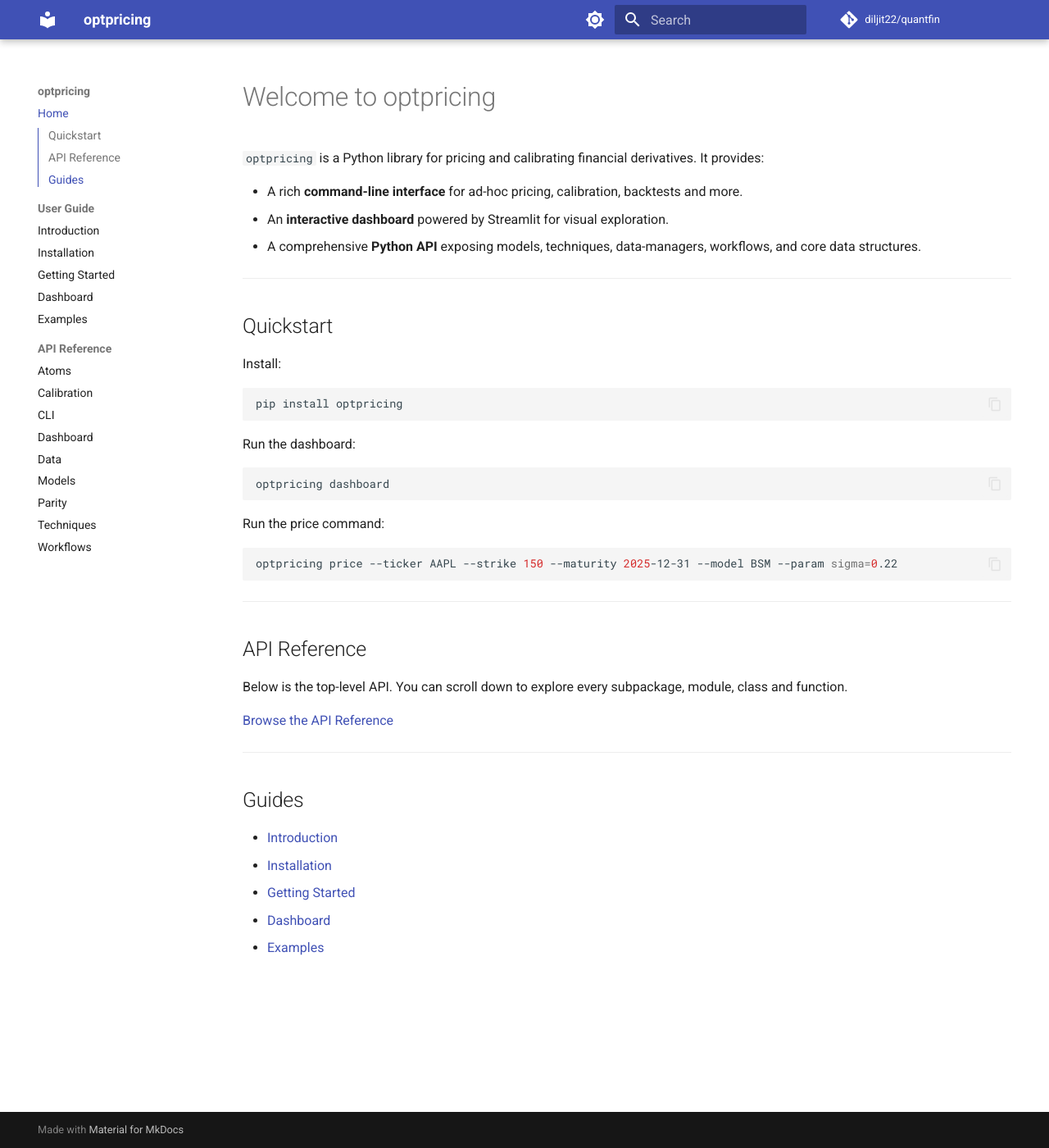
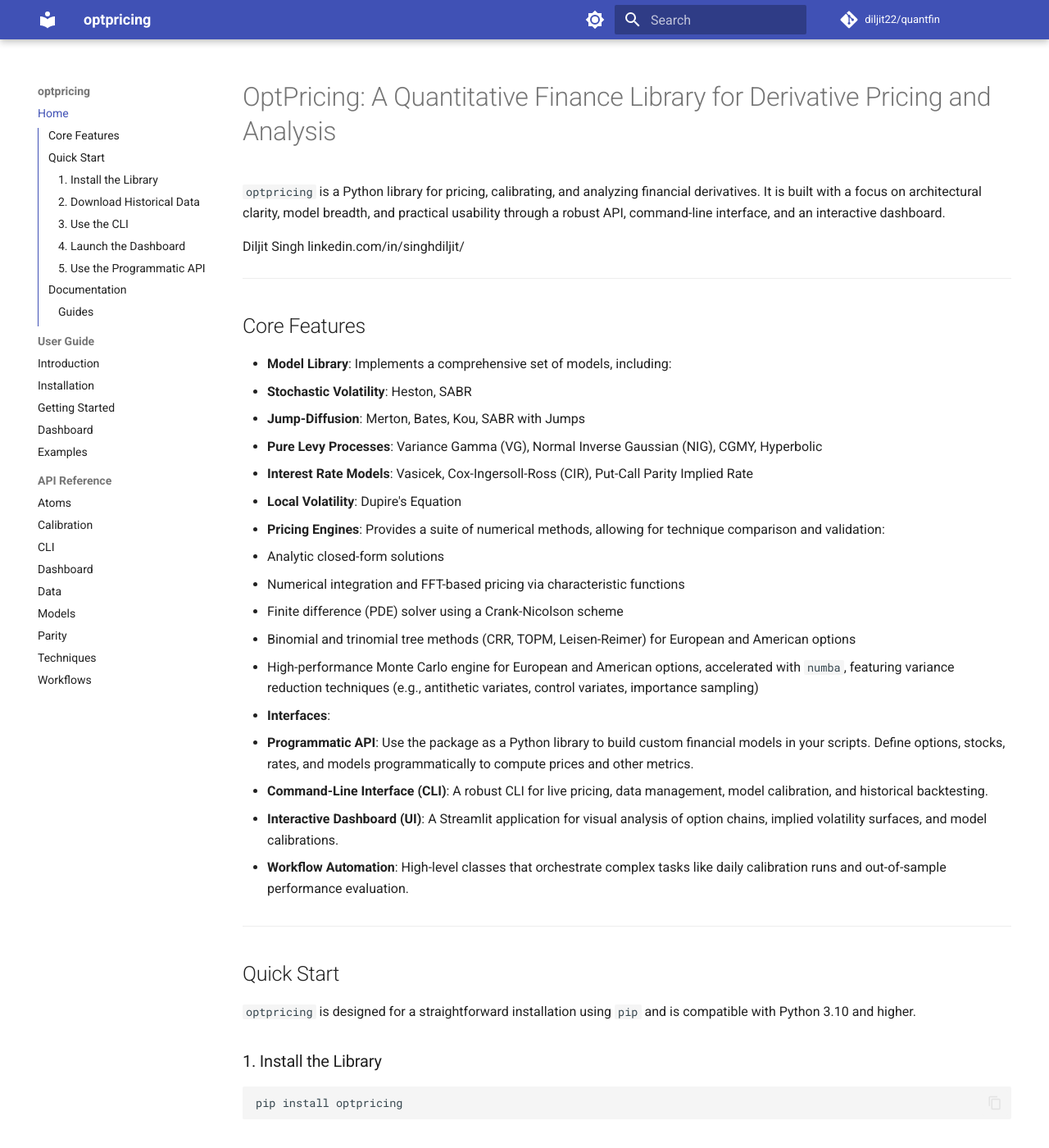
Before and after one commit to Diljit22/optpricing, an MkDocs documentation site: the page built from docs/index.md, in a window 1280 px wide and 1400 px high. Shown: the whole window at 82% size. Built offline with MkDocs 1.6.1 and Material for MkDocs 9.7.7, drawn with Linux system fonts in a browser that asks for light colours; comment, search, counter and statistics services are not loaded; some of the changed text lies outside the part shown.

Commit message:
docs refactor

````diff
--- a/docs/index.md
+++ b/docs/index.md
@@ -1,48 +1,152 @@
-# Welcome to optpricing
+# OptPricing: A Quantitative Finance Library for Derivative Pricing and Analysis
 
-`optpricing` is a Python library for pricing and calibrating financial derivatives.
-It provides:
+`optpricing` is a Python library for pricing, calibrating, and analyzing financial derivatives. It is built with a focus on architectural clarity, model breadth, and practical usability through a robust API, command-line interface, and an interactive dashboard.
 
-- A rich **command-line interface** for ad-hoc pricing, calibration, backtests and more.
-- An **interactive dashboard** powered by Streamlit for visual exploration.
-- A comprehensive **Python API** exposing models, techniques, data-managers, workflows, and core data structures.
+Diljit Singh
+linkedin.com/in/singhdiljit/
 
 ---
 
-## Quickstart
+## Core Features
 
-Install:
+* **Model Library**: Implements a comprehensive set of models, including:
+  * **Stochastic Volatility**: Heston, SABR
+  * **Jump-Diffusion**: Merton, Bates, Kou, SABR with Jumps
+  * **Pure Levy Processes**: Variance Gamma (VG), Normal Inverse Gaussian (NIG), CGMY, Hyperbolic
+  * **Interest Rate Models**: Vasicek, Cox-Ingersoll-Ross (CIR), Put-Call Parity Implied Rate
+  * **Local Volatility**: Dupire's Equation
+
+* **Pricing Engines**: Provides a suite of numerical methods, allowing for technique comparison and validation:
+  * Analytic closed-form solutions
+  * Numerical integration and FFT-based pricing via characteristic functions
+  * Finite difference (PDE) solver using a Crank-Nicolson scheme
+  * Binomial and trinomial tree methods (CRR, TOPM, Leisen-Reimer) for European and American options
+  * High-performance Monte Carlo engine for European and American options, accelerated with `numba`, featuring variance reduction techniques (e.g., antithetic variates, control variates, importance sampling)
+
+* **Interfaces**:
+  * **Programmatic API**: Use the package as a Python library to build custom financial models in your scripts. Define options, stocks, rates, and models programmatically to compute prices and other metrics.
+  * **Command-Line Interface (CLI)**: A robust CLI for live pricing, data management, model calibration, and historical backtesting.
+  * **Interactive Dashboard (UI)**: A Streamlit application for visual analysis of option chains, implied volatility surfaces, and model calibrations.
+
+* **Workflow Automation**: High-level classes that orchestrate complex tasks like daily calibration runs and out-of-sample performance evaluation.
+
+---
+
+## Quick Start
+
+`optpricing` is designed for a straightforward installation using `pip` and is compatible with Python 3.10 and higher.
+
+### 1. Install the Library
 
 ```bash
 pip install optpricing
 ```
 
-Run the dashboard:
+### 2. Download Historical Data
+
+Some models require historical data (e.g., for calibration). Download data for a ticker like SPY:
+
+```bash
+optpricing data download --ticker SPY
+```
+
+For more details, see the [Getting Started Guide]((guide/getting_started.md)).
+
+### 3. Use the CLI
+
+Price an option directly from the terminal. The command below fetches the live option chain for AAPL, retrieves the current dividend rate, calculates the implied risk-free rate from at-the-money contracts, and prices the contract with Heston’s model using its default pricing technique (FFT):
+
+```bash
+optpricing price --ticker AAPL --strike 630 --maturity 2025-12-19 --model Heston --param "rho=-0.7" --param "vol_of_vol=0.5"
+```
+
+To price the same contract as an American Option use:
+
+```bash
+optpricing price -t AAPL -k 210 -T 2025-12-19 --style american --model Heston --param "rho=-0.7" --param "vol_of_vol=0.5"
+```
+
+For more details, see the [CLI Guide]((guide/CLI.md)).
+
+### 4. Launch the Dashboard
+
+Visualize option chains and model outputs, interact with a pricing calculator featuring 15 models and 10 techniques.
 
 ```bash
 optpricing dashboard
 ```
 
-Run the price command:
+For more details, see the [Dashboard Guide]((guide/dashboard.md)).
 
-```bash
-optpricing price --ticker AAPL --strike 150 --maturity 2025-12-31 --model BSM --param sigma=0.22
+### 5. Use the Programmatic API
+
+The most powerful way to use the package is via the API, which provides customization of nearly every aspect of pricing:
+
+```python
+from optpricing import Option, OptionType, Rate, Stock, ZeroCouponBond
+from optpricing.models import BSMModel, CIRModel, VasicekModel
+from optpricing.techniques import ClosedFormTechnique
+
+# Define an option, underlying and rate
+option = Option(strike=105, maturity=1.0, option_type=OptionType.CALL)
+stock = Stock(spot=100, dividend=0.01)
+rate = Rate(rate=0.05)
+
+# Choose a model and technique
+bsm_model = BSMModel(params={"sigma": 0.20})
+cf_technique = ClosedFormTechnique()
+
+result = cf_technique.price(option, stock, bsm_model, rate)
+print(f"The option price is: {result.price:.4f}")
+
+
+delta = cf_technique.delta(option, stock, bsm_model, rate)
+gamma = cf_technique.gamma(option, stock, bsm_model, rate)
+vega = cf_technique.vega(option, stock, bsm_model, rate)
+
+print(f"Delta: {delta:.4f}")
+print(f"Gamma: {gamma:.4f}")
+print(f"Vega:  {vega:.4f}")
+
+target_price = 7.50
+iv = cf_technique.implied_volatility(
+    option, stock, bsm_model, rate, target_price=target_price
+)
+print(f"Implied volatility for price ${target_price:.2f}: {iv:.4%}")
+
+
+# Zero Coupon Bond
+bond = ZeroCouponBond(maturity=1.0)
+r0_stock = Stock(spot=0.05)  # initial short rate
+dummy_rate = Rate(rate=0.0)  # ignored by rate models
+
+vasicek = VasicekModel(params={"kappa": 0.86, "theta": 0.09, "sigma": 0.02})
+cir = CIRModel(params={"kappa": 0.86, "theta": 0.09, "sigma": 0.02})
+
+p_vasi = cf_technique.price(bond, r0_stock, vasicek, dummy_rate).price
+p_cir = cf_technique.price(bond, r0_stock, cir, dummy_rate).price
+
+print(f"Vasicek ZCB Price: {p_vasi:.4f}")
+print(f"CIR ZCB Price:     {p_cir:.4f}")
 ```
+
+For more details, see the [API Guide]((guide/API.md)).
 
 ---
 
-## API Reference
+## Documentation
 
-Below is the top-level API. You can scroll down to explore every subpackage, module, class and function.
+The full documentation includes installation instructions, user guides, examples, and a complete API reference.
 
-[Browse the API Reference](reference/index.md)
+* **[View the Official Documentation](https://diljit22.github.io/quantfin/)**
 
----
+### Guides
 
-## Guides
-
-- [Introduction](guide/introduction.md)
-- [Installation](guide/installation.md)
-- [Getting Started](guide/getting_started.md)
-- [Dashboard](guide/dashboard.md)
-- [Examples](guide/examples.md)
+* [Introduction](guide/introduction.md)
+* [Installation](guide/installation.md)
+* [Getting Started](guide/getting_started.md)
+* [CLI](guide/CLI.md)
+* [Dashboard](guide/dashboard.md)
+* [API](guide/API.md)
+* [Examples](guide/examples.md)
+* [API Reference](reference/index.md)
````
Also changed, not shown: README.md (+0 -1 lines), docs/guide/installation.md (+1 -1 lines).
